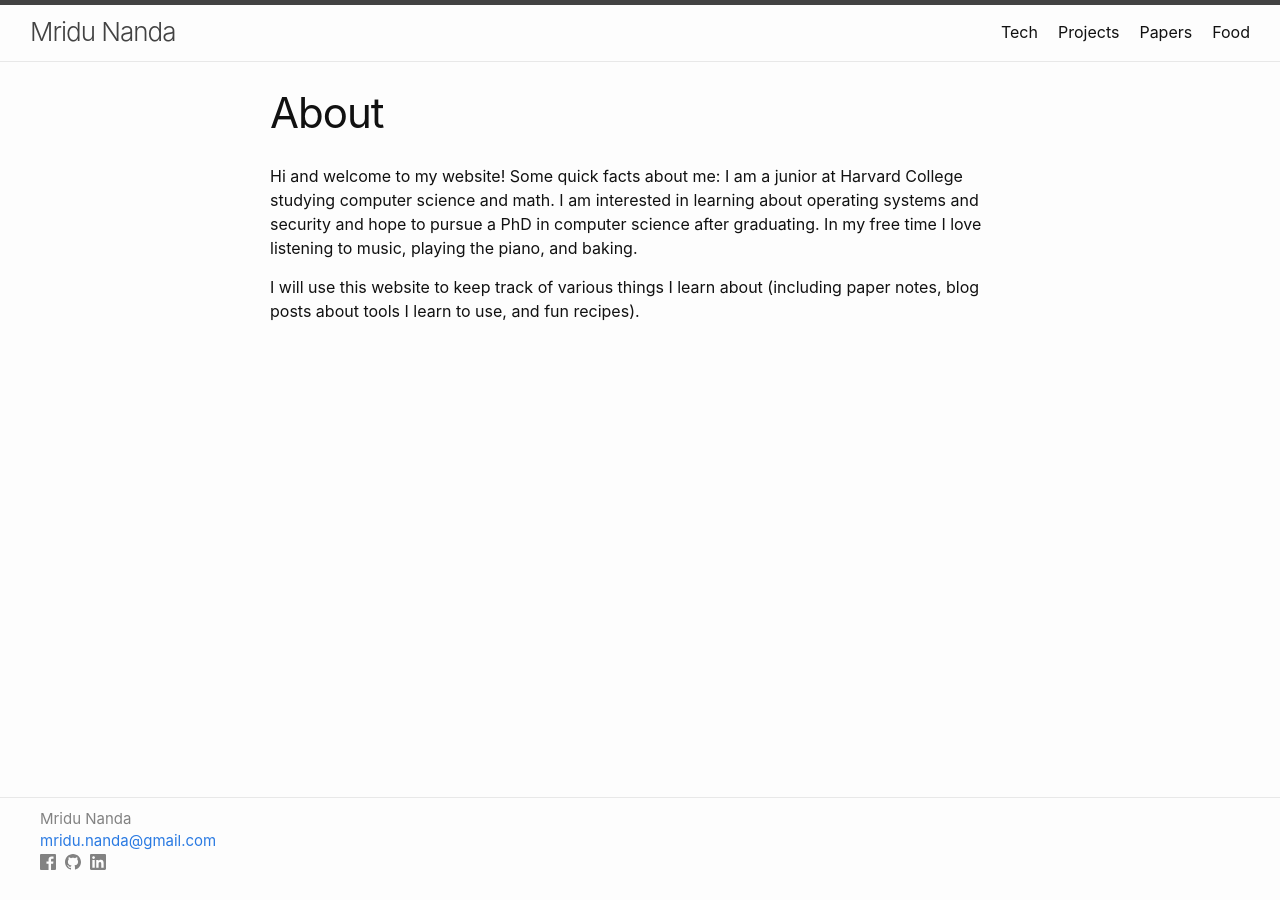
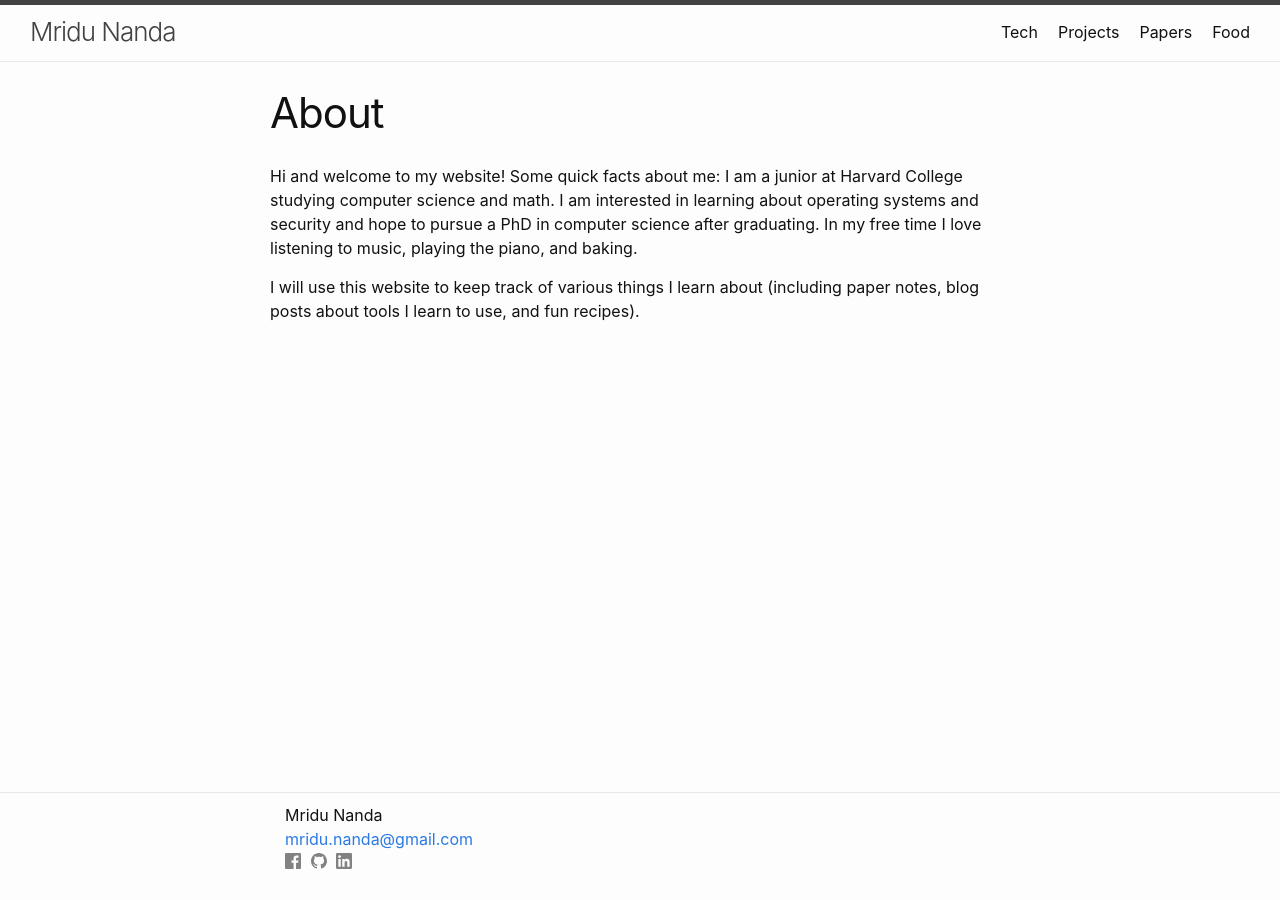
Before and after one commit to mridunanda/mridunanda.github.io, a Jekyll site: the page built from index.md, in a window 1280 px wide. Built offline with Jekyll 4.4.1, drawn with Linux system fonts in a browser that asks for light colours.

Commit message:
footer not matching

```diff
--- a/_includes/footer.html
+++ b/_includes/footer.html
@@ -5,7 +5,7 @@
 
     <!-- <h2 class="footer-heading">{{ site.title | escape }}</h2> -->
 
-    <div class="footer-col-wrapper">
+    <div class="wrapper">
       <div class="footer-col footer-col-1">
         <ul class="contact-list">
           <li class="p-name">
```
Also changed, not shown: 1 other file.
